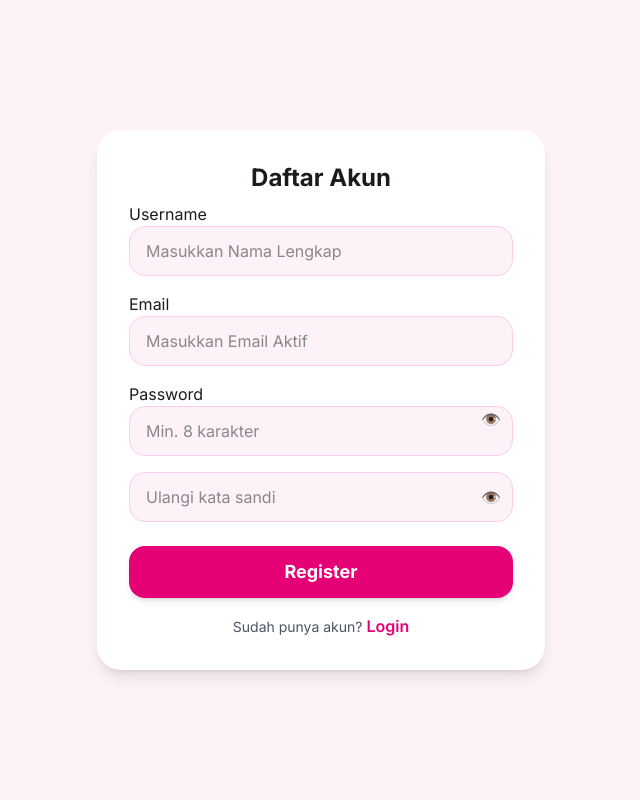
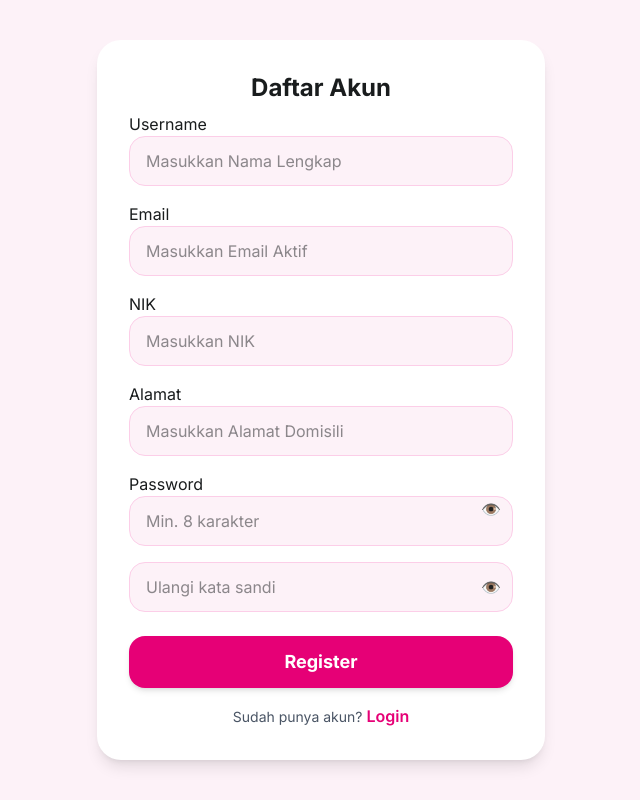
Before and after one commit to GithubFarelAlghazali/kader-posyandu-app, a React (Vite) app: page /register in a window 1280 px wide. Shown: the whole page, without its empty margins (319-959 px from the left). Built offline with nearby package versions, Linux system fonts and the light colour scheme.

Commit message:
feat: add register fields

```diff
--- a/src/pages/LoginPage.tsx
+++ b/src/pages/LoginPage.tsx
@@ -4,6 +4,9 @@ import { useNavigate, Link } from "react-router-dom";
 const LoginPage: React.FC = () => {
 	const [role, setRole] = useState<"pasien" | "kader">("kader");
 	const [username, setUsername] = useState("");
+	const [nik, setNik] = useState("");
+	const [email, setEmail] = useState("");
+	const [alamat, setAlamat] = useState("");
 	const [password, setPassword] = useState("");
 	const [showPassword, setShowPassword] = useState(false);
 	const navigate = useNavigate();
@@ -22,13 +25,13 @@ const LoginPage: React.FC = () => {
 
 				<form className="w-full" onSubmit={handleLogin}>
 					<div className="w-full mb-4">
-						<label className="block text-sm mb-1">Username</label>
+						<label className="block text-sm mb-1">Email</label>
 						<input
-							type="text"
-							placeholder="Masukkan username"
+							type="email"
+							placeholder="Masukkan email"
 							className="w-full px-4 py-3 rounded-2xl border border-pink-200 bg-pink-50 focus:outline-none focus:ring-2 focus:ring-pink-300"
-							value={username}
-							onChange={(e) => setUsername(e.target.value)}
+							value={email}
+							onChange={(e) => setEmail(e.target.value)}
 						/>
 					</div>
 					<div className="w-full mb-2">
--- a/src/pages/RegisterPage.tsx
+++ b/src/pages/RegisterPage.tsx
@@ -2,9 +2,10 @@ import React, { useState } from "react";
 import { useNavigate, Link } from "react-router-dom";
 
 const RegisterPage: React.FC = () => {
-	const [role, setRole] = useState<"pasien" | "kader">("pasien");
 	const [name, setName] = useState("");
-	const [contact, setContact] = useState("");
+	const [email, setEmail] = useState("");
+	const [nik, setNik] = useState("");
+	const [alamat, setAlamat] = useState("");
 	const [password, setPassword] = useState("");
 	const [confirmPassword, setConfirmPassword] = useState("");
 	const [showPassword, setShowPassword] = useState(false);
@@ -42,8 +43,32 @@ const RegisterPage: React.FC = () => {
 								type="email"
 								placeholder="Masukkan Email Aktif"
 								className="w-full px-4 py-3 rounded-2xl border border-pink-200 bg-pink-50 focus:outline-none focus:ring-2 focus:ring-pink-300"
-								value={contact}
-								onChange={(e) => setContact(e.target.value)}
+								value={email}
+								onChange={(e) => setEmail(e.target.value)}
+							/>
+						</label>
+					</div>
+					<div className="w-full mb-4">
+						<label htmlFor="">
+							NIK
+							<input
+								type="text"
+								placeholder="Masukkan NIK"
+								className="w-full px-4 py-3 rounded-2xl border border-pink-200 bg-pink-50 focus:outline-none focus:ring-2 focus:ring-pink-300"
+								value={nik}
+								onChange={(e) => setNik(e.target.value)}
+							/>
+						</label>
+					</div>
+					<div className="w-full mb-4">
+						<label htmlFor="">
+							Alamat
+							<input
+								type="text"
+								placeholder="Masukkan Alamat Domisili"
+								className="w-full px-4 py-3 rounded-2xl border border-pink-200 bg-pink-50 focus:outline-none focus:ring-2 focus:ring-pink-300"
+								value={alamat}
+								onChange={(e) => setAlamat(e.target.value)}
 							/>
 						</label>
 					</div>
```
